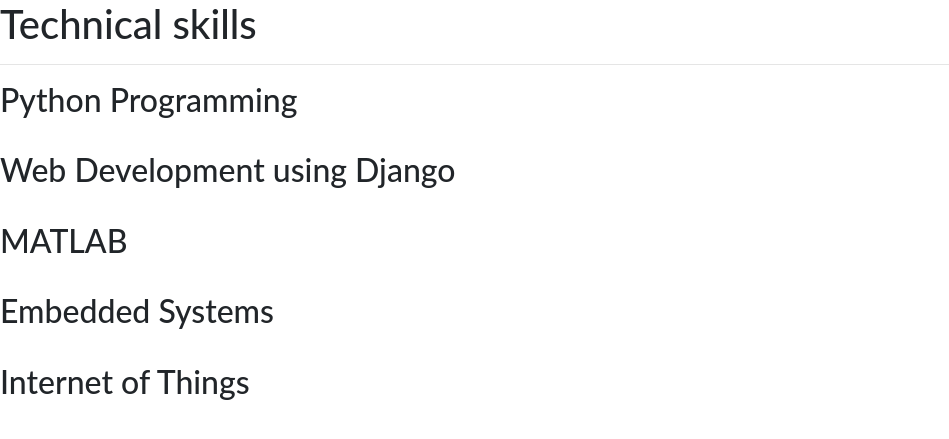
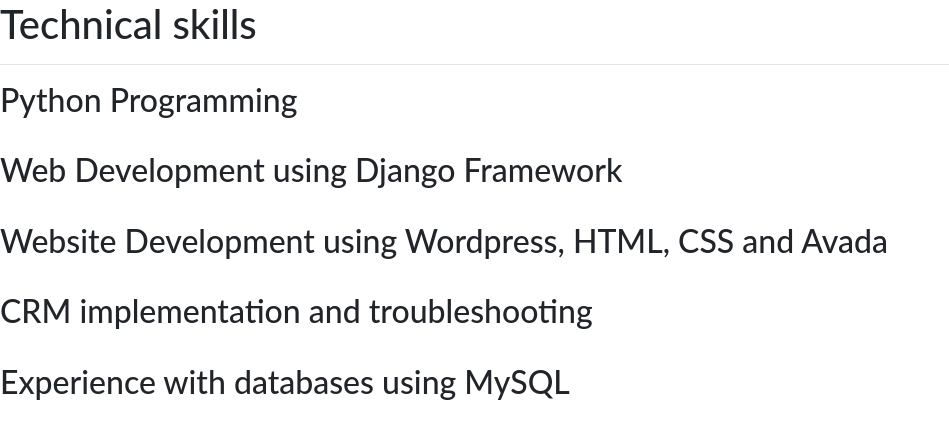
Before and after one commit to Anisha-Manjhi/django-personal_portfolio, a Django app: page /technical/ in a window 1280 px wide. Shown: the part 76-515 px from the top of the page, without its empty margins (0-949 px from the left). Run offline with Django 3.2, Linux system fonts and the light colour scheme.

Commit message:
Update technical.html

```diff
--- a/portfolio/templates/portfolio/technical.html
+++ b/portfolio/templates/portfolio/technical.html
@@ -8,13 +8,13 @@
 
   <h2>Python Programming</h2>
   <br>
-  <h2>Web Development using Django</h2>
+  <h2>Web Development using Django Framework</h2>
   <br>
-  <h2>MATLAB</h2>
+  <h2>Website Development using Wordpress, HTML, CSS and Avada</h2>
   <br>
-  <h2>Embedded Systems</h2>
+  <h2>CRM implementation and troubleshooting</h2>
   <br>
-  <h2>Internet of Things</h2>
+  <h2>Experience with databases using MySQL</h2>
   <br>
 
 {% endblock %}}
```
